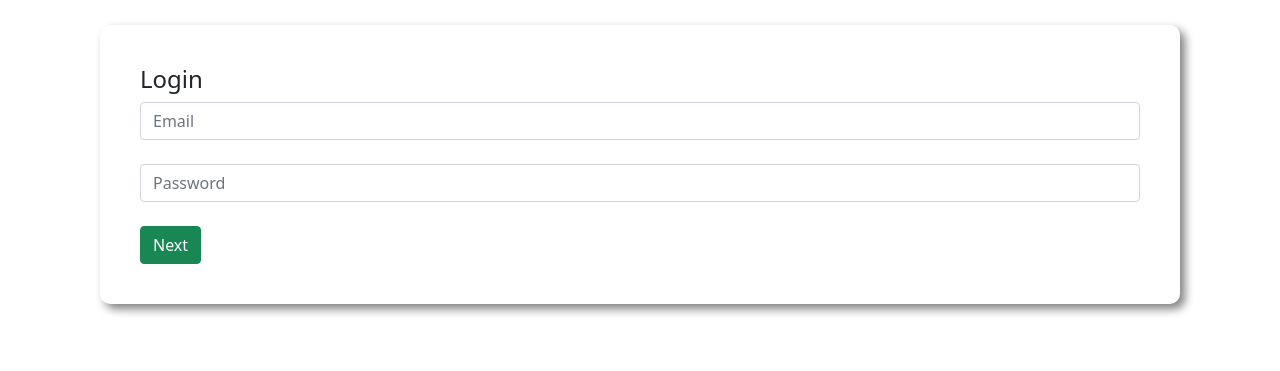
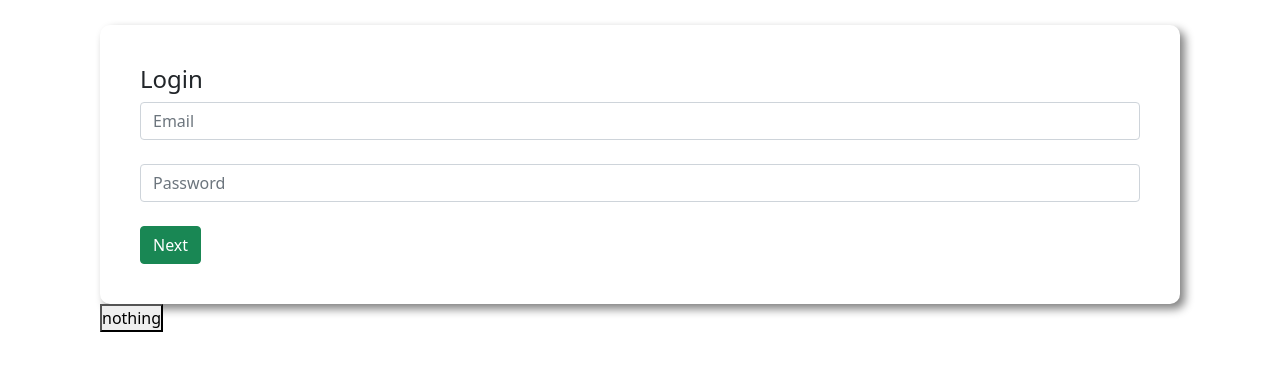
Before and after one commit to robiulxasan/Pioneer-Bank, a plain HTML site: page index.html in a window 1280 px wide. Shown: the part 173-544 px from the top of the page. Drawn offline with nearby package versions, Linux system fonts and the light colour scheme.

Commit message:
Updated file

```diff
--- a/index.html
+++ b/index.html
@@ -21,6 +21,8 @@
 
         </div>
     </div>
+    <!-- hey buddy -->
+    <button>nothing</button>
 
     <div id="transactionArea">
         <div class="row">
```
